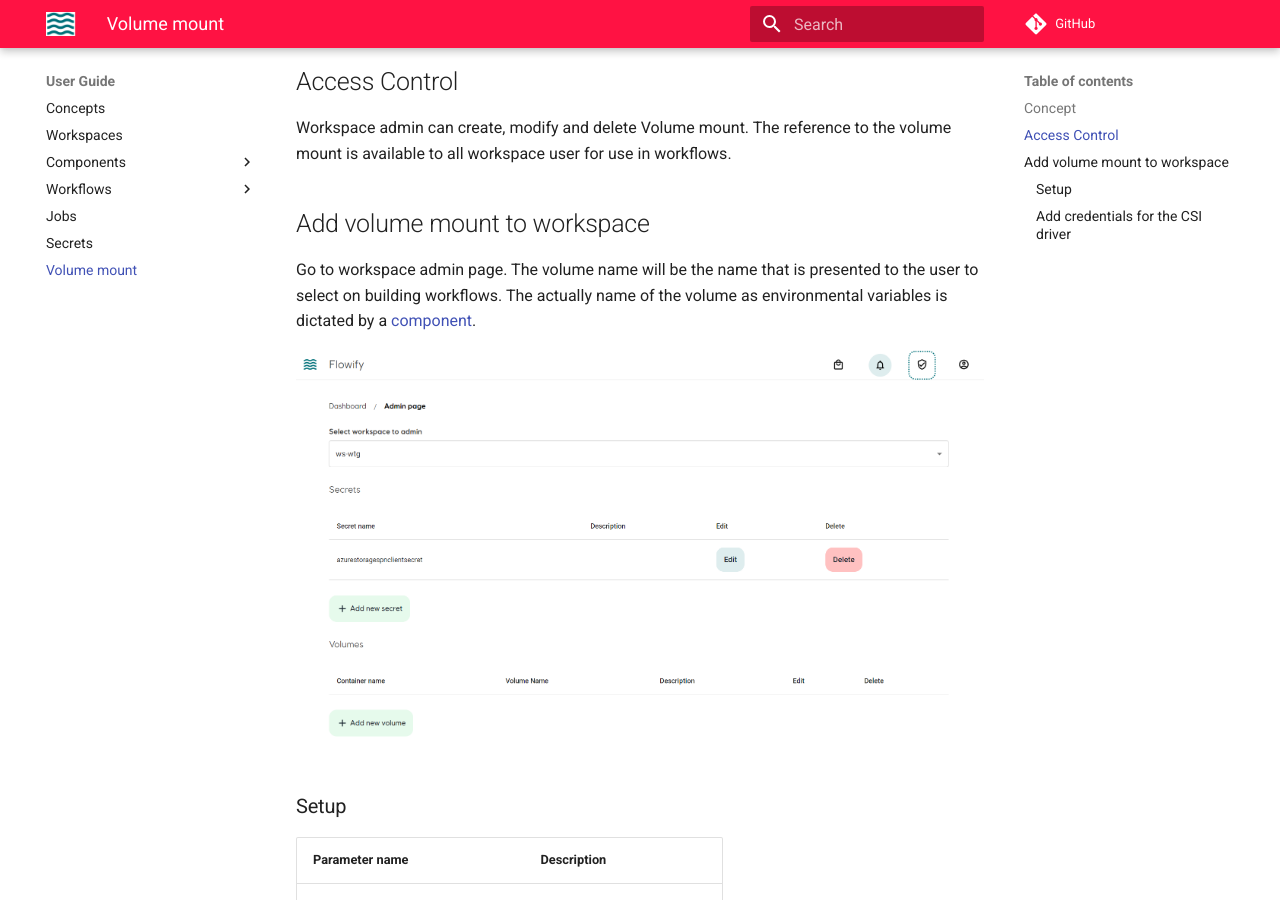
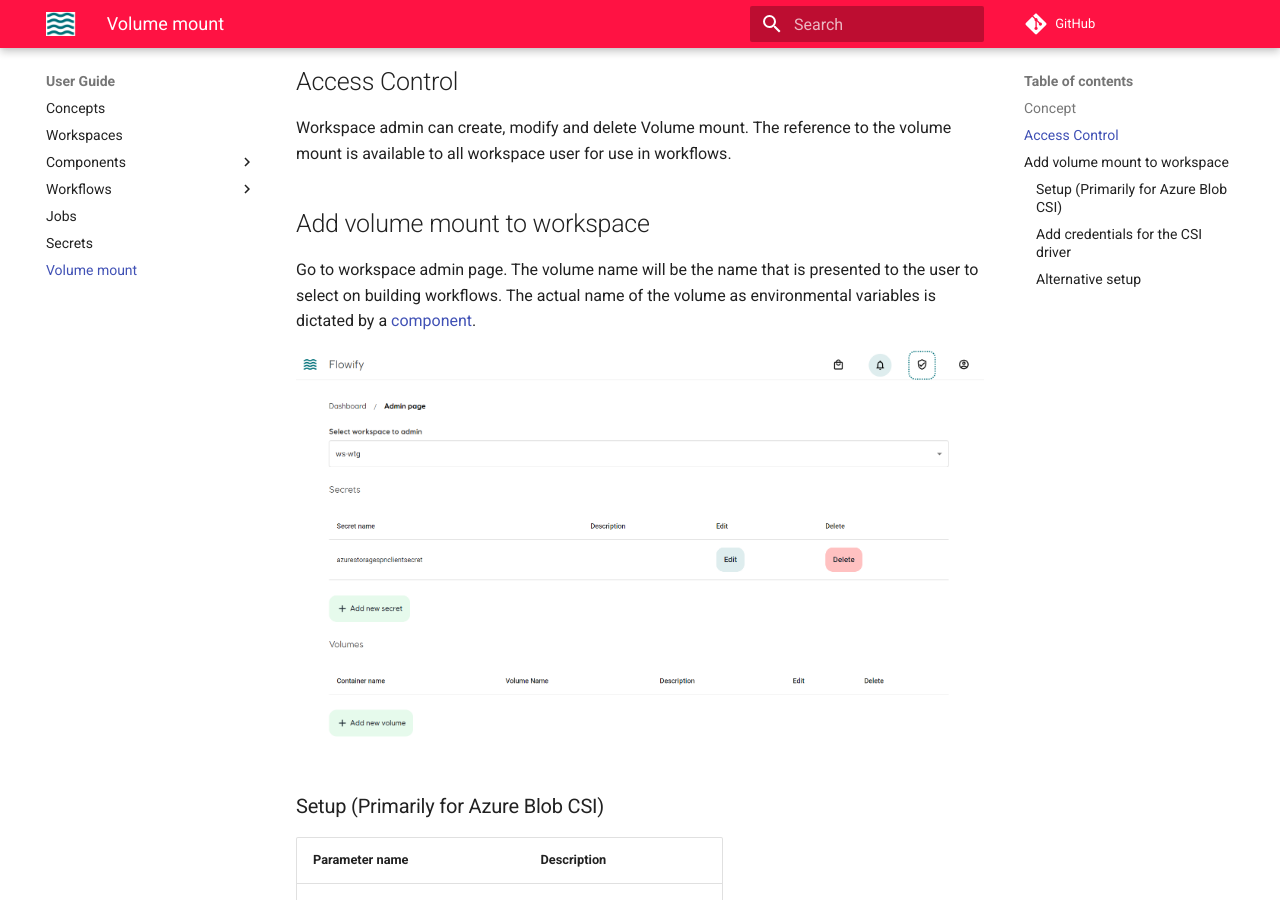
Before and after one commit to equinor/flowify-documentation, an MkDocs documentation site: the page built from docs/mounts.md, in a window 1280 px wide and 900 px high, scrolled down 517 px. Built offline with MkDocs 1.6.1 and Material for MkDocs 9.7.7, drawn with Linux system fonts in a browser that asks for light colours; comment, search, counter and statistics services are not loaded; some of the changed text lies outside the part shown.

Commit message:
volume mount json setup

```diff
--- a/docs/mounts.md
+++ b/docs/mounts.md
@@ -10,11 +10,11 @@
 Workspace admin can create, modify and delete Volume mount. The reference to the volume mount is available to all workspace user for use in workflows.
 
 ## Add volume mount to workspace
-Go to workspace admin page. The volume name will be the name that is presented to the user to select on building workflows. The actually name of the volume as environmental variables is dictated by a [component](bricks.md#add-volume-mount).
+Go to workspace admin page. The volume name will be the name that is presented to the user to select on building workflows. The actual name of the volume as environmental variables is dictated by a [component](bricks.md#add-volume-mount).
 
 ![admin page](./assets/admin/admin_page.PNG)
 
-### Setup
+### Setup (Primarily for Azure Blob CSI)
 |      Parameter name      |  Description |
 |:-------------:|:------:|
 |  Volume name | Name presented to users for building workflow |
@@ -29,4 +29,7 @@
 A kubernetes secret has to be manually set on the cluster in the same namespace as the workspace
 See [https://github.com/kubernetes-sigs/blob-csi-driver/blob/master/deploy/example/e2e_usage.md#option2-use-secret](https://github.com/kubernetes-sigs/blob-csi-driver/blob/master/deploy/example/e2e_usage.md#option2-use-secret)
 
+### Alternative setup
+It is possible to supply [`CSIVolumeSource`](https://argoproj.github.io/argo-workflows/executor_swagger/#csivolumesource) as JSON format. Flowify will append it to the Argo Workflows manifest.
+
 See [Components](./bricks.md#add-volume-mount) and [Workflow](./workflows.md#volume-mount) for usage
```
